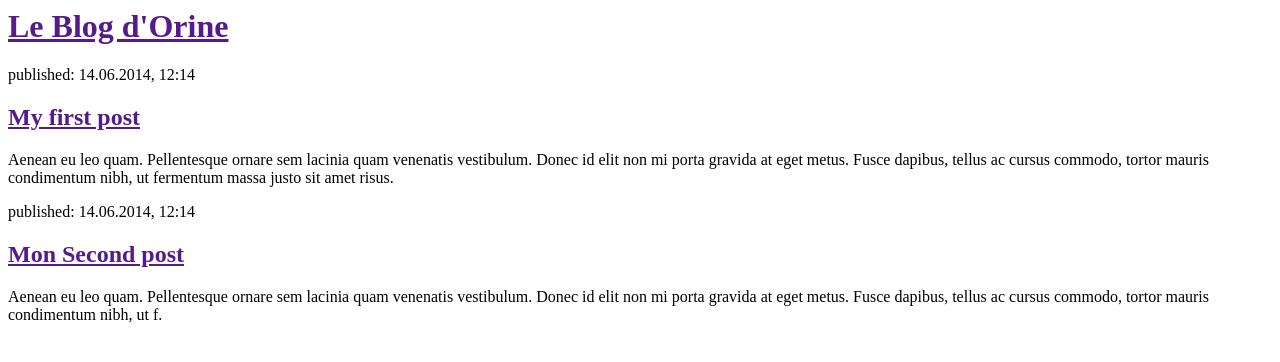
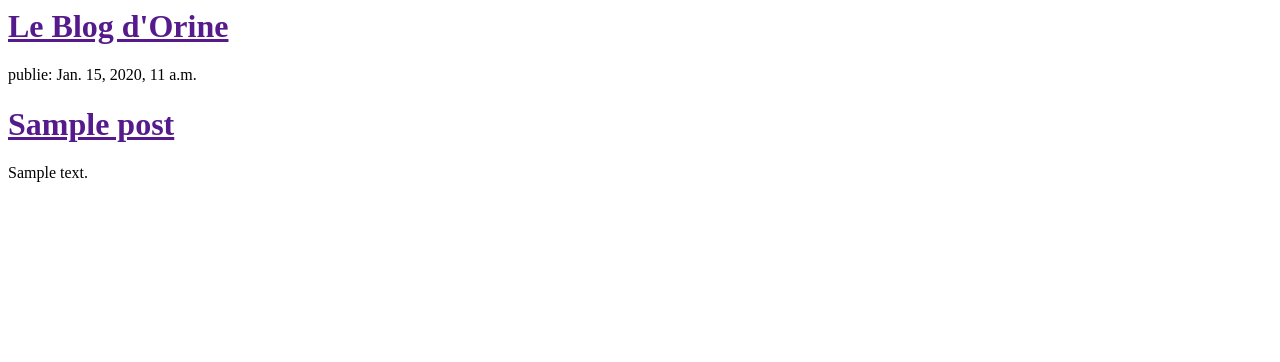
Before and after one commit to BonomeDev/my-first-blog, a Django app: template blog/templates/blog/post_list.html in a window 1280 px wide. Shown: the top 362 px of the page. Run offline with Django 3.2, Linux system fonts and the light colour scheme; the template is opened without the code that fills it: values that come from a table or form of the project are taken from there, others are empty; tables that the repository leaves empty hold one stand-in row (values such as "Sample post").

Commit message:
Modified templates to display posts from database.

```diff
--- a/blog/templates/blog/post_list.html
+++ b/blog/templates/blog/post_list.html
@@ -9,15 +9,15 @@
 			<h1><a href="">Le Blog d'Orine</a></h1>
 		</div>
 		<div>
-			<p>published: 14.06.2014, 12:14</p>
-			<h2><a href="">My first post</a></h2>
-			<p>Aenean eu leo quam. Pellentesque ornare sem lacinia quam venenatis vestibulum. Donec id elit non mi porta gravida at eget metus. Fusce dapibus, tellus ac cursus commodo, tortor mauris condimentum nibh, ut fermentum massa justo sit amet risus.</p>
-		</div>
-
-		<div>
-			<p>published: 14.06.2014, 12:14</p>
-			<h2><a href="">Mon Second post</a></h2>
-			<p>Aenean eu leo quam. Pellentesque ornare sem lacinia quam venenatis vestibulum. Donec id elit non mi porta gravida at eget metus. Fusce dapibus, tellus ac cursus commodo, tortor mauris condimentum nibh, ut f.</p>
+			{% for post in posts %}
+			<div>
+				<p>publie: {{ post.published_date }}</p>
+				<h1>
+					<a href="">{{ post.title }}</a>
+				</h1>
+				<p>{{ post.text|linebreaksbr }} </p>
+			</div>
+			{% endfor %}
 		</div>
 
 	</body>
```
Also changed, not shown: blog/views.py (+5 -3 lines).
